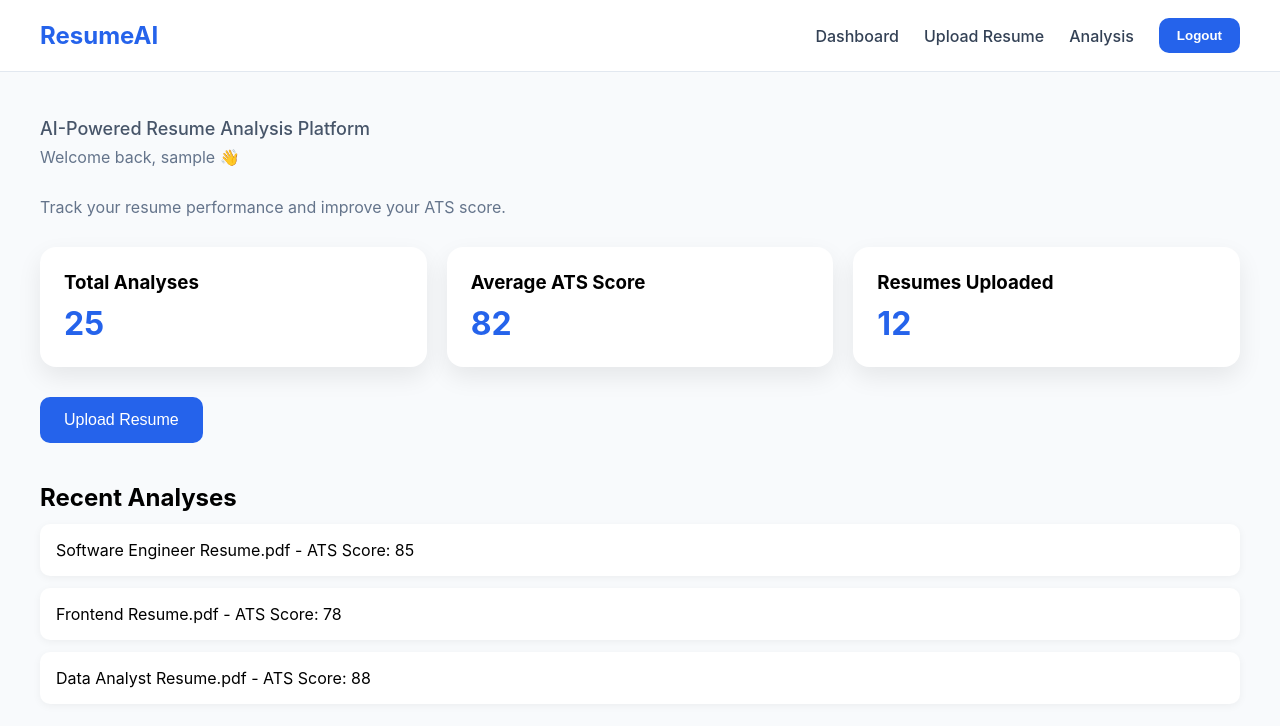
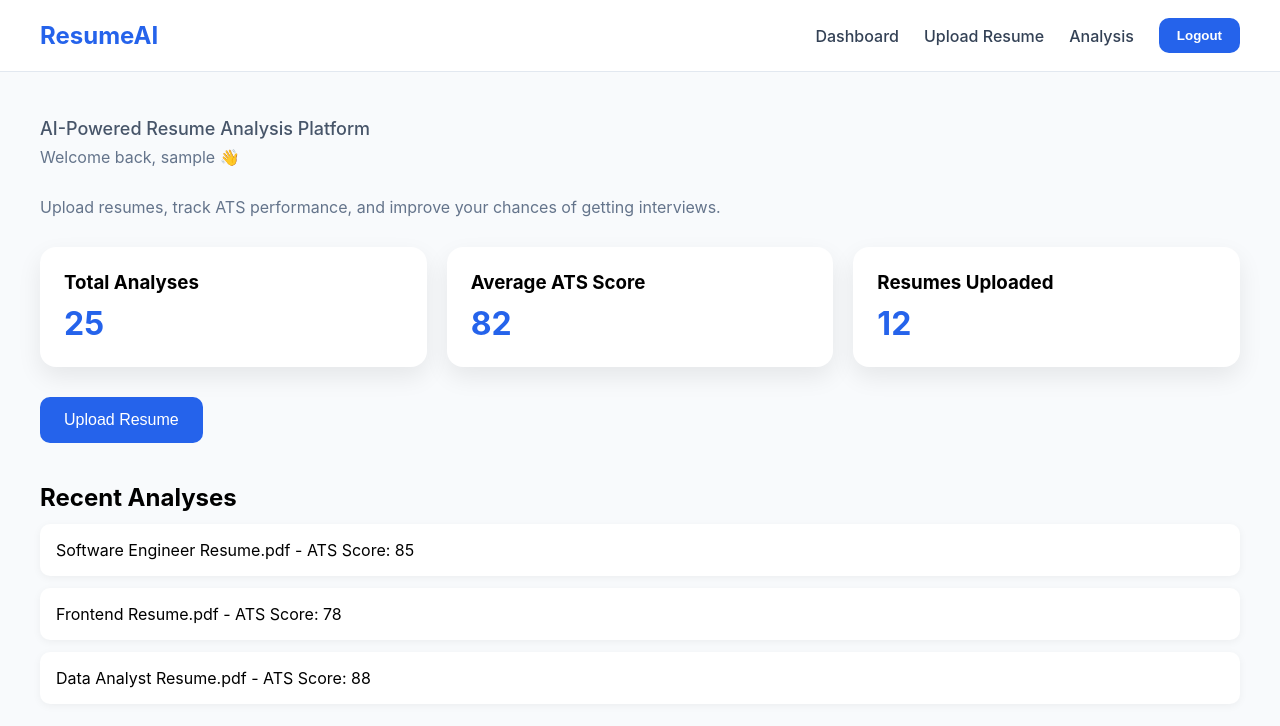
Before and after one commit to divanshiii09/ai-resume-analyzer, a React app in the folder frontend/: page /dashboard in a window 1280 px wide. Shown: the top 726 px of the page. Built offline with nearby package versions, Linux system fonts and the light colour scheme; no server answers; sample sign-in values are in the browser's storage; the HTML template or start-up script is replaced by a standard one.

Commit message:
dashboard

```diff
--- a/frontend/src/pages/Dashboard.jsx
+++ b/frontend/src/pages/Dashboard.jsx
@@ -39,10 +39,10 @@ return (
         Welcome back, {userName} 👋
       </p>
 
-      <p className="description-text">
-        Track your resume performance and
-        improve your ATS score.
-      </p>
+     <p className="description-text">
+  Upload resumes, track ATS performance,
+  and improve your chances of getting interviews.
+</p>
 
     </div>
 
```
